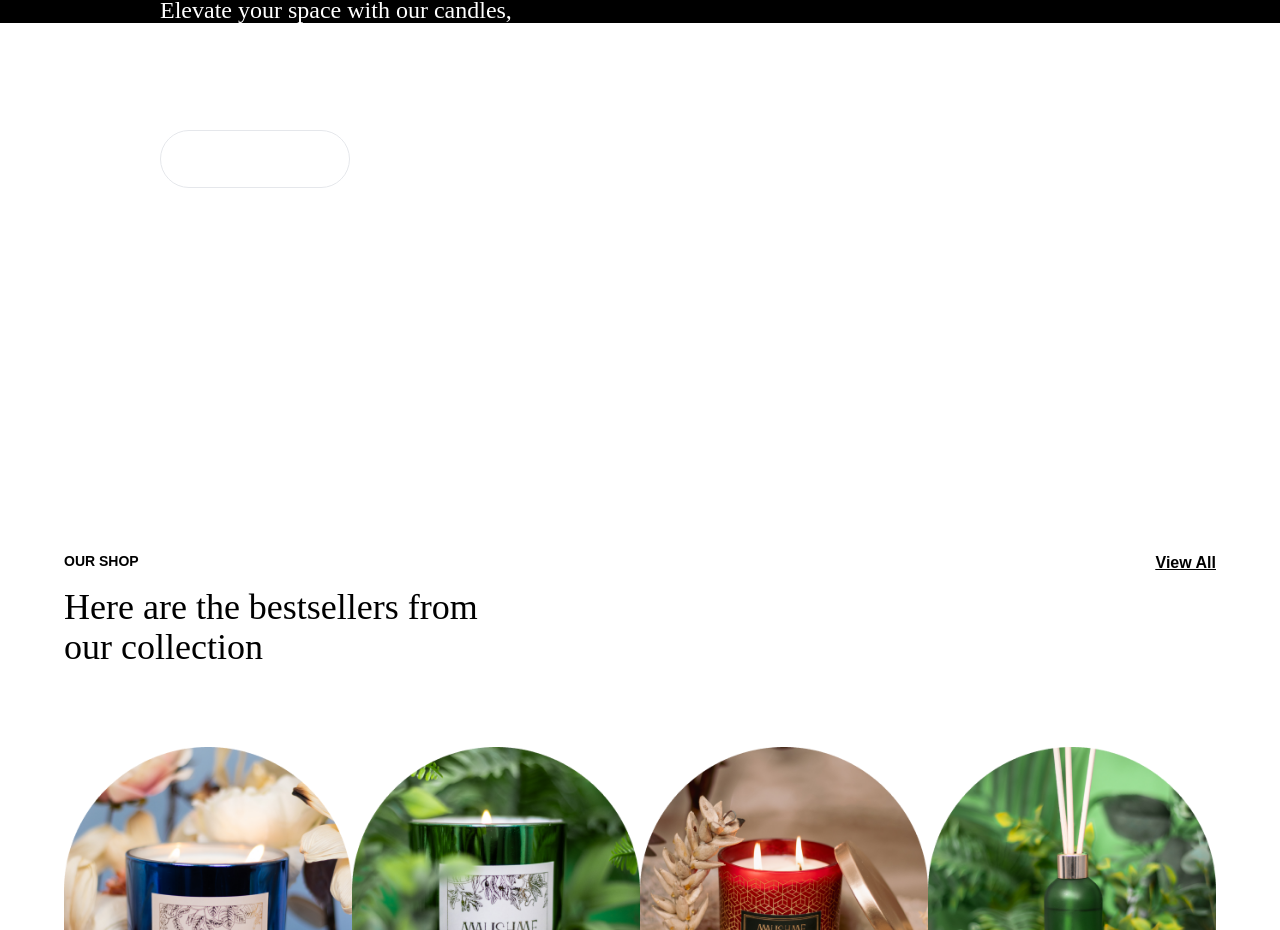
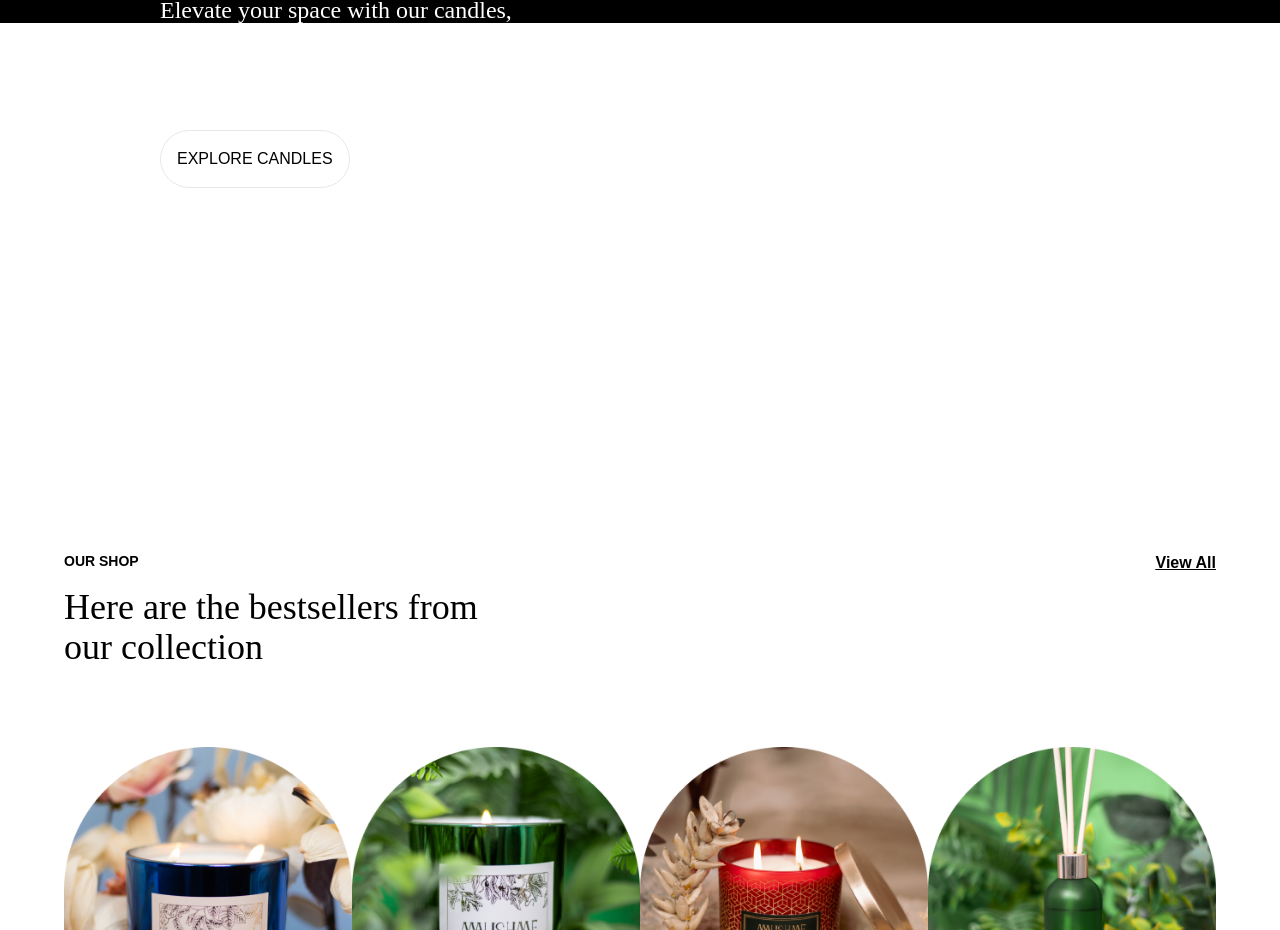
Before and after one commit to aniketbamotra/Maushme, a Gatsby site: page /Landing in a window 1280 px wide. Shown: the part 2480-3410 px from the top of the page. Built offline with nearby package versions, Linux system fonts and the light colour scheme; Gatsby itself is replaced by a stand-in of ours; a web font is replaced by a local one.

```diff
--- a/src/components/AnimPanel1.jsx
+++ b/src/components/AnimPanel1.jsx
@@ -162,8 +162,8 @@
         <p className="heading xl:text-2xl font-light xl:w-96 w-60 xl:mb-10 mb-6 text-white">
         Elevate your space with our candles, crafted from ethical ingredients like soy wax and higher essential oil content.
         </p>
-        <div className="cat-btn xl:p-4 p-2 border w-max rounded-full">
-          <h5 className="body xl:text-base text-xs text-white"><a href="https://maushme.shop/?page_id=7003">EXPLORE CANDLES</a></h5>
+        <div className="cat-btn xl:p-4 p-2 border w-max rounded-full bg-white">
+          <h5 className="body xl:text-base text-xs text-black "><a href="https://maushme.shop/?page_id=7003">EXPLORE CANDLES</a></h5>
         </div>
       </div>
 
```
